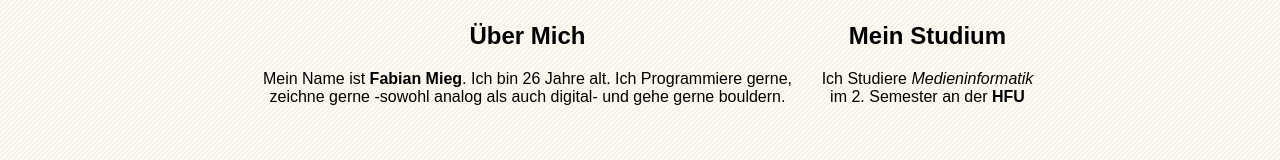
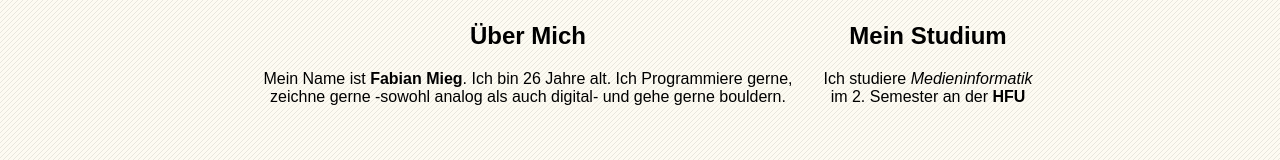
Before and after one commit to SpeziFisch-DE/GIS, a plain HTML site: page P1.4/index.html in a window 1280 px wide. Shown: the part 502-662 px from the top of the page. Drawn offline with Linux system fonts and the light colour scheme.

Commit message:
schreibfehler

```diff
--- a/P1.4/index.html
+++ b/P1.4/index.html
@@ -34,7 +34,7 @@
             </div>
             <div class="tile">
                 <h2>Mein Studium</h2>
-                <p>Ich Studiere <i>Medieninformatik</i> im 2. Semester an der <strong>HFU</strong></p>
+                <p>Ich studiere <i>Medieninformatik</i> im 2. Semester an der <strong>HFU</strong></p>
             </div>
         </div>
         <div class="flexcontainer">
```
